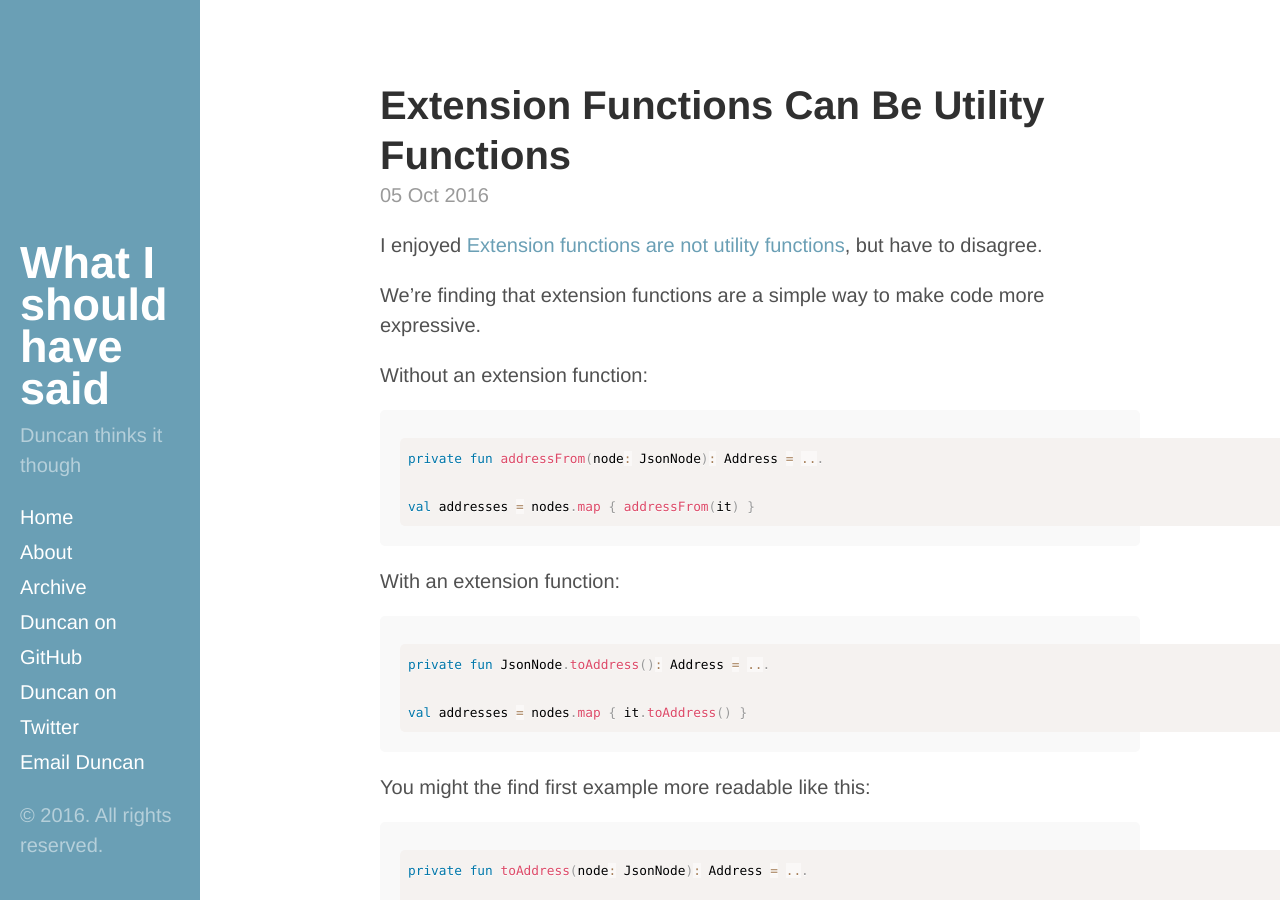
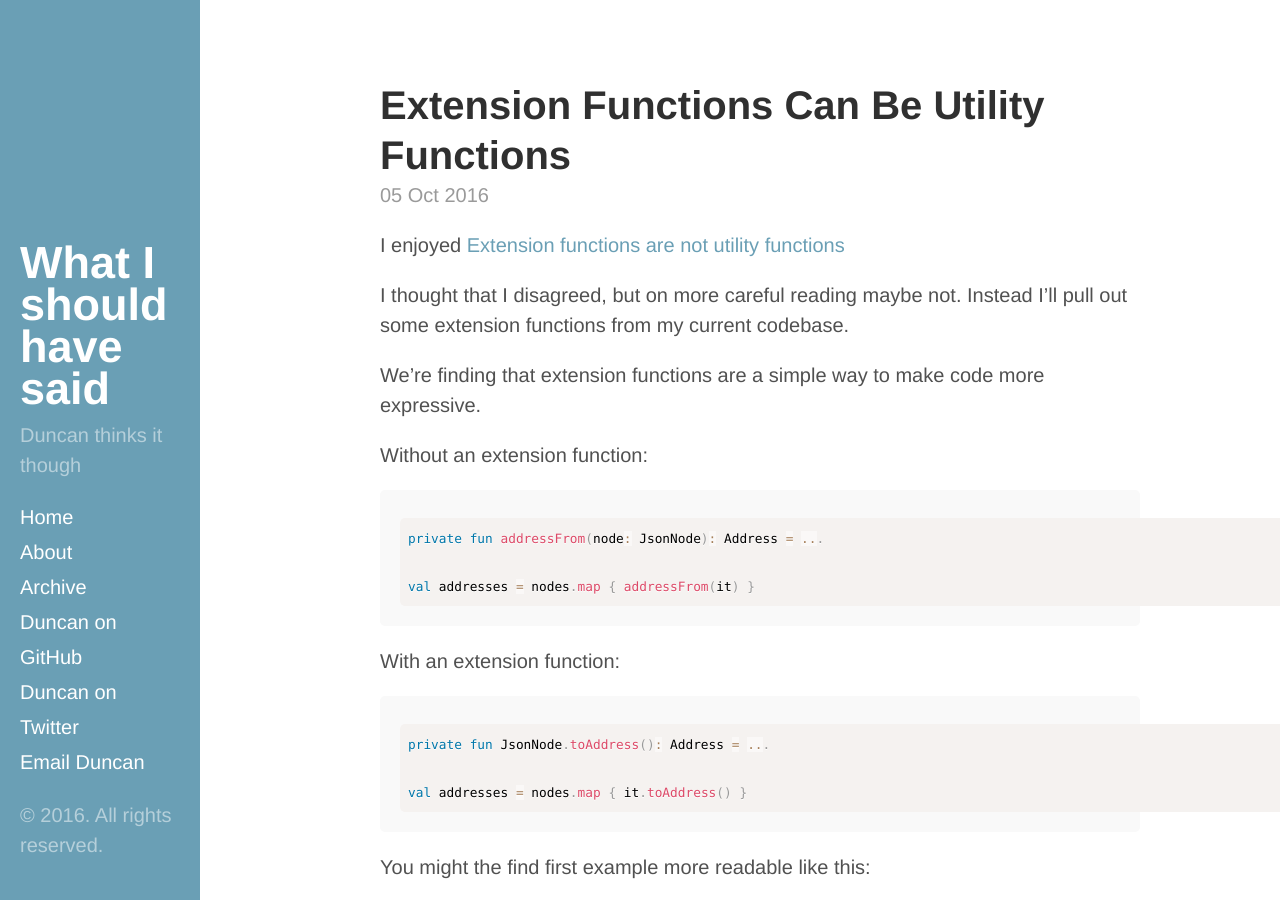
Before and after one commit to dmcg/dmcg.github.io, a Jekyll site: the page built from _posts/2016-10-05-extension-functions-can-be-utility-functions.md, in a window 1280 px wide and 900 px high. Built offline with Jekyll 4.4.1, drawn with Linux system fonts in a browser that asks for light colours; comment, search, counter and statistics services are not loaded.

Commit message:
Revise Extension Functions Can Be Utility Functions

```diff
--- a/_posts/2016-10-05-extension-functions-can-be-utility-functions.md
+++ b/_posts/2016-10-05-extension-functions-can-be-utility-functions.md
@@ -3,8 +3,9 @@ layout: post
 title: Extension Functions Can Be Utility Functions
 ---
 
-I enjoyed [Extension functions are not utility functions](https://medium.com/@dimsuz/extension-functions-are-not-utility-functions-74a5f9b53892#.o57pbn5k2),
-but have to disagree.
+I enjoyed [Extension functions are not utility functions](https://medium.com/@dimsuz/extension-functions-are-not-utility-functions-74a5f9b53892#.o57pbn5k2)
+
+I thought that I disagreed, but on more careful reading maybe not. Instead I'll pull out some extension functions from my current codebase.
 
 We're finding that extension functions are a simple way to make code more expressive.
 
```
